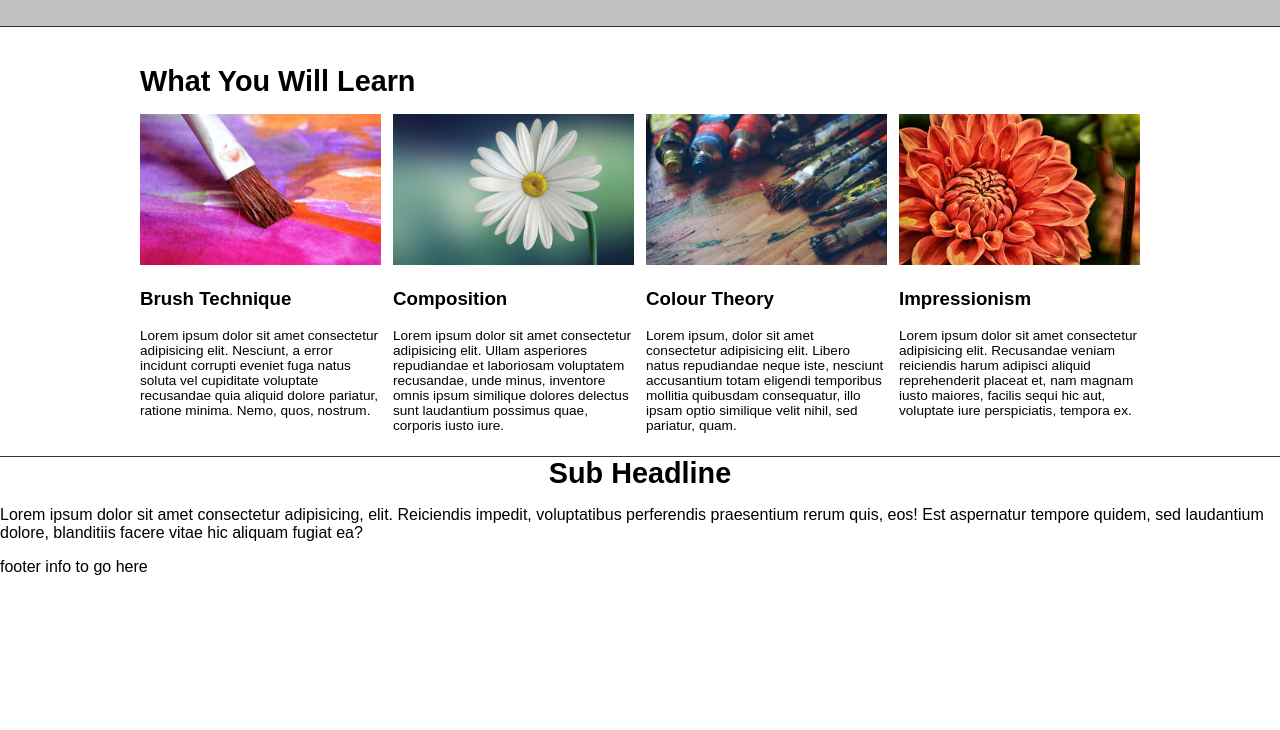
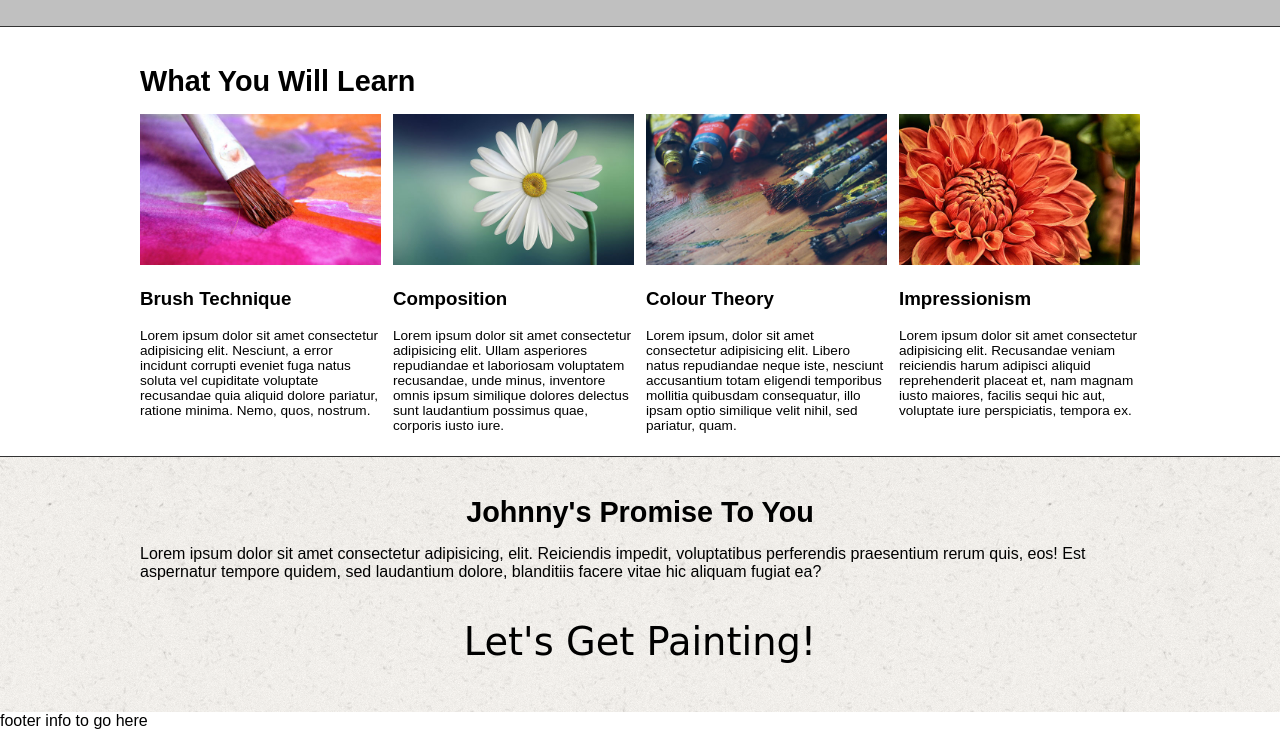
Before and after one commit to trongate/painters_paradise, a plain HTML site: page index.html in a window 1280 px wide. Shown: the part 692-1422 px from the top of the page. Before the commit the page ends 1268 px from the top, so only its background shows below. Drawn offline with Linux system fonts and the light colour scheme; a web font is replaced by a local one.

Commit message:
End of ricepaper section tutorial.

```diff
--- a/css/painters_paradise.css
+++ b/css/painters_paradise.css
@@ -183,3 +183,8 @@ h2 {
 #learning-outcomes > div p {
   font-size: .85em;
 }
+
+.ricepaper {
+  padding: 2.4em 0 .6em 0;
+  background-image: url(../images/ricepaper.png);
+}
--- a/index.html
+++ b/index.html
@@ -75,8 +75,11 @@
         </div>
     </section>
     <section class="ricepaper">
-        <h2>Sub Headline</h2>
-        <p>Lorem ipsum dolor sit amet consectetur adipisicing, elit. Reiciendis impedit, voluptatibus perferendis praesentium rerum quis, eos! Est aspernatur tempore quidem, sed laudantium dolore, blanditiis facere vitae hic aliquam fugiat ea?</p>
+        <div class="container">
+            <h2>Johnny's Promise To You</h2>
+            <p>Lorem ipsum dolor sit amet consectetur adipisicing, elit. Reiciendis impedit, voluptatibus perferendis praesentium rerum quis, eos! Est aspernatur tempore quidem, sed laudantium dolore, blanditiis facere vitae hic aliquam fugiat ea?</p>
+            <p class="signature">Let's Get Painting!</p>
+        </div>
     </section>
     <footer>
         footer info to go here
```
